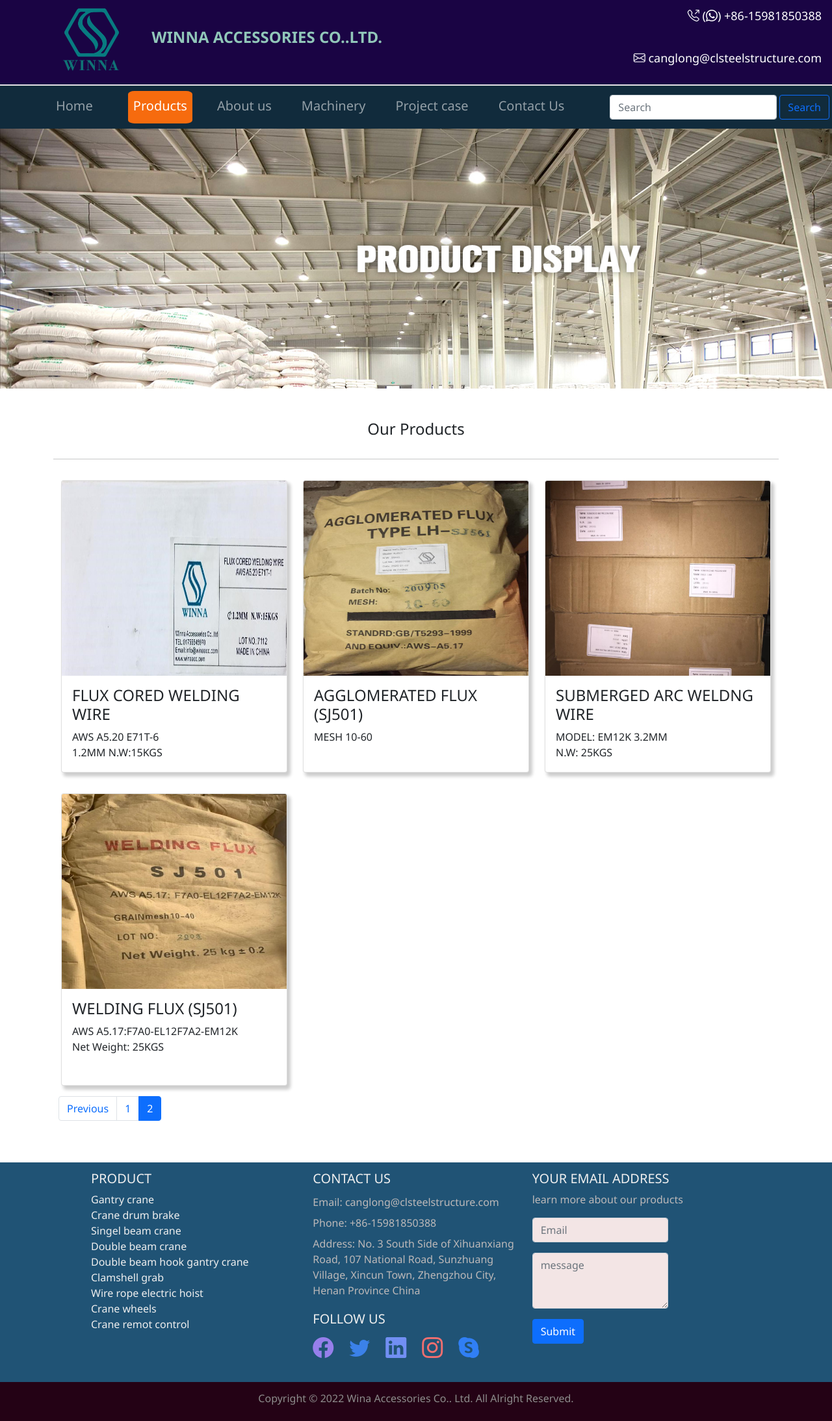
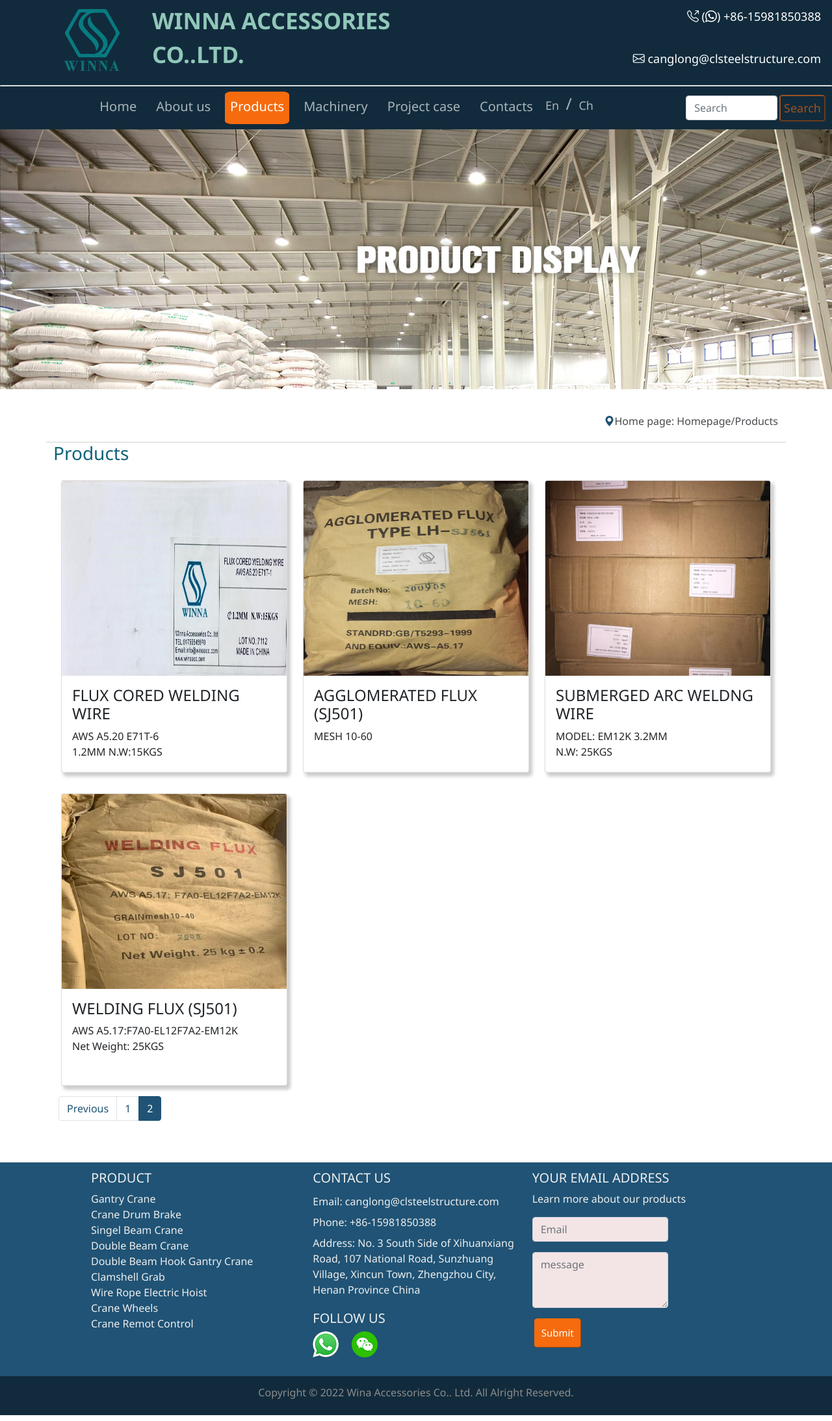
Before and after one commit to alaminmustaq/Wina, a plain HTML site: page html_pages/products/page/2.html in a window 1280 px wide. Shown: the whole page at 65% size. Drawn offline with nearby package versions, Linux system fonts and the light colour scheme.

Commit message:
bug fixed

```diff
--- a/html_pages/products/page/2.html
+++ b/html_pages/products/page/2.html
@@ -16,7 +16,7 @@
   <div class="container-fluid p-0">
     <!-- nav bar starts here -->
     <header>
-      <div class="d-none d-lg-block" style="background-color: rgb(26, 4, 68);; margin-bottom: 0.5px;">
+      <div class="d-none d-lg-block nav-top">
         <div class="row m-0">
           <div class="col-lg-2 col-md-2 col-sm-2">
             <a href="#" class="navbar-brand ms-3 ps-lg-5">
@@ -24,7 +24,7 @@
             </a>
           </div>
           <div class="col-5 my-auto ms-2 wina-title">
-            <p><b>WINNA ACCESSORIES CO..LTD.</b></p>
+            <p ><b><span class="title">WINNA ACCESSORIES CO..LTD.</span></b></p>
           </div>
           <div class="row col-5 p-0">
             <div class="col-lg-12 col-xl-12 col-xxl-6 contact-info text-end my-auto">
@@ -37,46 +37,47 @@
         </div>
       </div>
       <hr class="p-0 m-0">
-      <nav id="navbar_top" class="navbar navbar-expand-lg navbar-dark">
+      <nav id="navbar_top" class="navbar navbar-expand-lg custom-toggler">
         <a href="#" class="navbar-brand ms-3 ps-lg-5 d-lg-none d-xl-none d-xxl-none">
-          <img src="../../../logo1.png" alt="logo" width="90px" height="90px" class="d-inline-block">
+            <img src="../../../logo1.png" alt="logo" width="90px" height="90px"
+            class="d-inline-block">
         </a>
-        <button class="navbar-toggler" type="button" data-bs-toggle="collapse" data-bs-target="#navbarSupportedContent"
-          aria-controls="navbarSupportedContent" aria-expanded="false" aria-label="Toggle navigation">
+        <button class="navbar-toggler custom-toggler" type="button" data-bs-toggle="collapse" data-bs-target="#navbarSupportedContent" aria-controls="navbarSupportedContent" aria-expanded="false" aria-label="Toggle navigation">
           <span class="navbar-toggler-icon"></span>
         </button>
 
         <div class="collapse navbar-collapse" id="navbarSupportedContent">
-          <form class="d-flex justify-content-center d-lg-none d-xl-none d-xxl-none">
-            <input class="form-control" type="search" placeholder="Search">
-            <button class="btn btn-outline-primary my-2 my-sm-0 mx-1" type="submit">Search</button>
+          <form class="d-flex justify-content-center d-lg-none mb-3">
+            <input class="form-control search-dropdown" type="search" placeholder="Search">
+            <button  class="search-button-dropdown" type="submit">Search</button>
           </form>
           <ul class="navbar-nav m-auto text-center">
-            <li class="nav-item mx-4">
-              <a class="nav-link" href="../../../index.html">Home</a>
+            <li class="nav-item">
+              <a class="nav-link home"  href="../../../index.html">Home</a>
             </li>
-            <li class="nav-item mx-2">
-              <a class="nav-link active" href="#">Products</a>
+            <li class="nav-item">
+              <a class="nav-link about-us"  href="../../../about-us.html">About us</a>
             </li>
-            <li class="nav-item mx-2">
-              <a class="nav-link" href="#">
-                About us
-              </a>
+            <li class="nav-item">
+              <a class="nav-link products active"  href="../../../products.html">Products</a>
             </li>
-            <li class="nav-item mx-2">
-              <a class="nav-link" href="../../../machine.html">Machinery</a>
+            <li class="nav-item">
+              <a class="nav-link machine"  href="../../../machine.html">Machinery</a>
             </li>
-            <li class="nav-item mx-2">
-              <a class="nav-link" href="#">Project case</a>
-            </li>
-            <li class="nav-item mx-2">
-              <a class="nav-link" href="#">Contact Us</a>
-            </li>
+            <li class="nav-item">
+                <a class="nav-link project"  href="#">Project case</a>
+              </li>
+              <li class="nav-item">
+                <a class="nav-link contacts"  href="../../contacts/contact.html">Contacts</a>
+              </li>
+              <li>
+                <a href="#eng" data-reload class="translate-button" onclick="english()">En</a>
+                <span style="color: #ffffffa4;">/</span>
+                <a href="#ch" data-reload class="translate-button" onclick="chinese()">Ch</a>
+              </li>
           </ul>
-          <form class="d-flex justify-content-center d-none d-lg-flex">
-            <input class="form-control" type="search" placeholder="Search">
-            <button class="btn btn-outline-primary my-2 my-sm-0 mx-1" type="submit">Search</button>
-          </form>
+          <input class="form-control search-bar search" type="search" placeholder="Search">
+          <button class="search-button" type="submit">Search</button>
         </div>
       </nav>
     </header>
@@ -86,14 +87,18 @@
     <div class="product-banner" style="background-image: url('../../../images/products-banner.jpg');">
     </div>
     <!-- Banner ends here -->
+    <div class="container d-xl-flex justify-content-xl-between pt-4 ps-0 pb-3 box">
+      <div>
+
+      </div>
+      <div class="location">
+        <p class="mt-4 text-center" style="color: rgb(74, 74, 78);"><i class="bi bi-geo-alt-fill" style="color: #205375;"></i><span class="homepage_text">Home page</span>: <a class="sub-link homepage_link" href="../../../index.html">Homepage</a>/Products</p>
+      </div>
+
+    </div>
     <!-- machine starts here -->
     <div class="container">
-      <div class="row">
-        <div>
-          <h4 class="mt-5 text-center">Our Products</h4>
-        </div>
-      </div>
-      <hr class="mt-4">
+      <h3 style="color: rgb(17, 98, 122);">Products</h3>
 
       <div class="card-section container">
         <div class="row">
@@ -166,80 +171,72 @@
       <div class="container-fluid">
         <div class="row">
           <div class="col-lg-4">
-            <h5>PRODUCT</h5>
+            <h5 class="footer-product">PRODUCT</h5>
             <ul class="list-unstyled footer-link" style="color: rgb(189, 185, 185);">
               <li class="d-flex">
-                <a href="#" class="text-dec">Gantry crane</a>
+                <a href="#" class="text-dec footer_gantry_crane">Gantry Crane</a>
               </li>
               <li class="d-flex">
-                <a href="#" class="text-dec">Crane drum brake</a>
+                <a href="#" class="text-dec footer_crane_drum_brake">Crane Drum Brake</a>
               </li>
               <li class="d-flex">
-                <a href="#" class="text-dec">Singel beam crane</a>
+                <a href="#" class="text-dec footer_single_beam_crane">Singel Beam Crane</a>
               </li>
               <li class="d-flex">
-                <a href="#" class="text-dec">Double beam crane</a>
+                <a href="#" class="text-dec footer_double_beam_crane">Double Beam Crane</a>
               </li>
               <li class="d-flex">
-                <a href="#" class="text-dec">Double beam hook gantry crane</a>
+                <a href="#" class="text-dec footer_double_beam_hook_gantry_crane">Double Beam Hook Gantry Crane</a>
               </li>
               <li class="d-flex">
-                <a href="#" class="text-dec">Clamshell grab</a>
+                <a href="#" class="text-dec footer_clamshell_grab">Clamshell Grab</a>
               </li>
               <li class="d-flex">
-                <a href="#" class="text-dec">Wire rope electric hoist</a>
+                <a href="#" class="text-dec footer_wire_rope_electric_hoist">Wire Rope Electric Hoist</a>
               </li>
               <li class="d-flex">
-                <a href="#" class="text-dec">Crane wheels</a>
+                <a href="#" class="text-dec footer_crane_wheels">Crane Wheels</a>
               </li>
               <li class="d-flex">
-                <a href="#" class="text-dec">Crane remot control</a>
+                <a href="#" class="text-dec footer_remot_control">Crane Remot Control</a>
               </li>
             </ul>
           </div>
           <div class="col-lg-4">
-            <h5>CONTACT US</h5>
-            <ul class="list-unstyled footer-link" style="color:rgb(189, 185, 185);">
-              <li class="py-1">
-                <span>Email:</span><span> canglong@clsteelstructure.com</span>
+            <h5 class="footer_contact_us">CONTACT US</h5>
+            <ul class="list-unstyled footer-link text-dec">
+              <li class="py-1 footer_email">
+                Email: canglong@clsteelstructure.com
               </li>
-              <li class="py-1">
-                <span>Phone:</span><span> +86-15981850388</span>
+              <li class="py-1 footer_phone">
+                Phone: +86-15981850388
               </li>
-              <li class="py-1">
-                <span>Address:</span><span> No. 3 South Side of Xihuanxiang Road, 107 National Road, Sunzhuang Village,
-                  Xincun Town, Zhengzhou City, Henan Province China</span>
+              <li class="py-1 footer_address">
+                Address: No. 3 South Side of Xihuanxiang Road, 107 National Road, Sunzhuang Village,
+                  Xincun Town, Zhengzhou City, Henan Province China
               </li>
             </ul>
-            <h5>FOLLOW US</h5>
+            <h5 class="footer_follow_us">FOLLOW US</h5>
             <ul class="list-unstyled footer-link d-flex">
-              <li><a href="#" class="pe-4"><i style="color: rgb(150, 127, 235); font-size: 2rem;"
-                    class="bi bi-facebook"></i></a></li>
-              <li><a href="#" class="pe-4"><i style="color: rgb(59, 129, 233); font-size: 2rem;"
-                    class="bi bi-twitter"></i></span></a></li>
-              <li><a href="#" class="pe-4"><i style="color: rgb(113, 143, 243); font-size: 2rem;"
-                    class="bi bi-linkedin"></i></span></a></li>
-              <li><a href="#" class="pe-4"><i style="color: rgb(243, 111, 111); font-size: 2rem;"
-                    class="bi bi-instagram"></i></span></a></li>
-              <li><a href="#"><i style="color: rgb(48, 127, 245); font-size: 2rem;" class="bi bi-skype"></i></span></a>
-              </li>
+              <li style="margin-right: 20px;"><a href="#"><img src="../../../images/icon/whatsapp.png" alt="whatsapp-icon"></a></li>
+              <li><a href="#"><img src="../../../images/icon/wechat.png" alt="wechat-icon"></a></li>
             </ul>
           </div>
 
-          <div class="col-lg-4 ps-2">
-            <h5>YOUR EMAIL ADDRESS</h5>
-            <p style="color:rgb(189, 185, 185);">learn more about our products</p>
+          <div class="col-lg-4 ps-2 text-dec">
+            <h5 class="footer_email_address">YOUR EMAIL ADDRESS</h5>
+            <p class="footer_learn_more">Learn more about our products</p>
             <form class="row g-3">
               <div class="col-8">
-                <input type="email" class="form-control" placeholder="Email"
+                <input type="email" class="form-control footer_email_placeholder" placeholder="Email"
                   style="background-color: rgb(243, 229, 229);">
               </div>
               <div class="col-8">
-                <textarea class="form-control" rows="3" placeholder="message"
+                <textarea class="form-control footer_messages" rows="3" placeholder="message"
                   style="background-color: rgb(243, 229, 229);"></textarea>
               </div>
               <div class="col-8">
-                <button type="submit" class="btn btn-primary">Submit</button>
+                <button class="footer-button" type="submit">Submit</button>
               </div>
             </form>
           </div>
@@ -247,12 +244,13 @@
 
       </div>
     </footer>
-    <footer class="my-auto text-center" style="align-items: center; height: 60px; background-color: rgb(36, 2, 21);">
-      <p style="color:rgb(141, 140, 140)">Copyright &copy; 2022 Wina Accessories Co.. Ltd. All Alright Reserved.</p>
+    <footer class="my-auto text-center copyright">
+      <p style="color:rgb(141, 140, 140)"><span class="copyright_text">Copyright</span> &copy; <span class="rest_of_copyright">2022 Wina Accessories Co.. Ltd. All Alright Reserved.</span></p>
     </footer>
     <!-- footer ends here -->
 
     <script src="../../../script.js"></script>
+    <script src="../../../translate-script.js"></script>
     <script src="https://cdn.jsdelivr.net/npm/bootstrap@5.0.0-beta3/dist/js/bootstrap.bundle.min.js"
       integrity="sha384-JEW9xMcG8R+pH31jmWH6WWP0WintQrMb4s7ZOdauHnUtxwoG2vI5DkLtS3qm9Ekf"
       crossorigin="anonymous"></script>
--- a/style.css
+++ b/style.css
@@ -3,6 +3,17 @@ body {
     background-color: white;
 
 }
+
+.contact-info {
+    color: #EFEFEF;
+    font-size: x-large;
+}
+
+.wina-title {
+    font-size: xx-large;
+    color: #EFEFEF;
+}
+
 .search-bar{
     width: 11%;
 }
@@ -141,20 +152,44 @@ h1 {
 }
 .about-us-banner {
     background-size:cover;
-    padding-top: 240px;
-    padding-bottom: 240px;
+    padding-top: 200px;
+    padding-bottom: 200px;
 }
 
 /* banner section */
-.contact-info {
-    color: #EFEFEF;
-    font-size: x-large;
+
+
+/* pagination starts */
+.pagination > li > a
+{
+    background-color: white;
+    color: #205375;
 }
 
-.wina-title {
-    font-size: xx-large;
-    color: #EFEFEF;
+.pagination > li > a:focus,
+.pagination > li > a:hover,
+.pagination > li > span:focus,
+.pagination > li > span:hover
+{
+    color: #5a5a5a;
+    background-color: #eee;
+    border-color: #ddd;
 }
+
+.pagination > .active > a
+{
+    color: white;
+    background-color: #205375 !Important;
+    border: solid 1px #205375 !Important;
+}
+
+.pagination > .active > a:hover
+{
+    background-color: #205375 !Important;
+    border: solid 1px #205375;
+}
+/* pagination ends */
+
 
 /* footrt starts */
 footer {
--- a/translate-script.js
+++ b/translate-script.js
@@ -9,6 +9,9 @@ function chinese(){
     if(window.location.hash){
       if(window.location.hash === "#eng"){
         replace_hash("#eng","")
+      }
+      else if(window.location.hash === "#ch"){
+        replace_hash("#ch","")
       }
     }
     var home = document.querySelector(".home")
@@ -118,11 +121,21 @@ function chinese(){
 
     var homepage_link = document.querySelector(".homepage_link")
     homepage_link.textContent = "主页"
+
+    var copyright_text = document.querySelector(".copyright_text")
+    copyright_text.textContent = "版权"
+
+    var rest_of_copyright = document.querySelector(".rest_of_copyright")
+    rest_of_copyright.textContent = "2022 威娜饰品有限公司好的，保留。"
+
   }
 
   function translate_english(){
     if(window.location.hash){
-      if(window.location.hash === "#ch"){
+      if(window.location.hash === "#eng"){
+        replace_hash("#eng","")
+      }
+      else if(window.location.hash === "#ch"){
         replace_hash("#ch","")
       }
     }
@@ -230,6 +243,13 @@ function chinese(){
 
     var homepage_link = document.querySelector(".homepage_link")
     homepage_link.textContent = "Homepage"
+
+    var copyright_text = document.querySelector(".copyright_text")
+    copyright_text.textContent = "Copyright"
+
+    var rest_of_copyright = document.querySelector(".rest_of_copyright")
+    rest_of_copyright.textContent = "2022 Wina Accessories Co.. Ltd. All Alright Reserved."
+
   }
   function replace_hash(before,after){
     var home = document.querySelector(".home")
```
Also changed, not shown: about-us.html (+7 -9 lines), html_pages/contacts/contact.html (+2 -2 lines), index.html (+1 -1 lines), machine.html (+5 -5 lines), products.html (+2 -2 lines), images/About-Us-banner-1536x394.png (deleted), images/about_us_banner.jpg (added).
